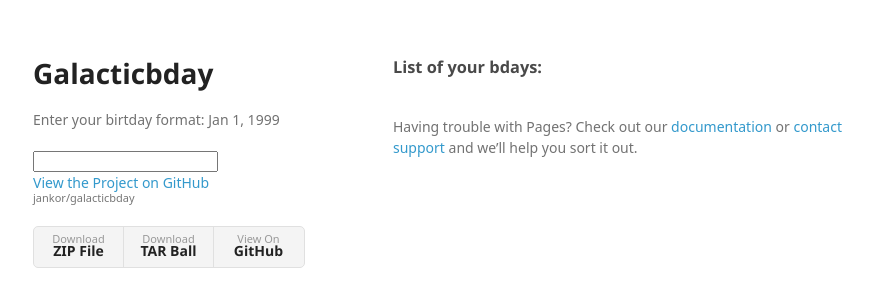
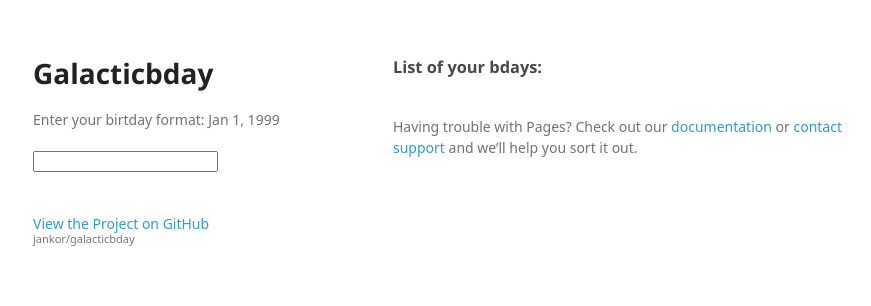
Before and after one commit to jankor/galacticbday, a plain HTML site: page index.html in a window 1280 px wide. Shown: the whole page, without its empty margins (177-1048 px from the left). Drawn offline with Linux system fonts and the light colour scheme; a web font is replaced by a local one.

Commit message:
update checks

```diff
--- a/index.html
+++ b/index.html
@@ -17,15 +17,10 @@
       <header>
         <h1>Galacticbday</h1>
         <p>Enter your birtday format: Jan 1, 1999</p>
-        <input id="birthday" type="text" onkeypress="calcBday()">
-        <p class="view"><a href="https://github.com/jankor/galacticbday">View the Project on GitHub <small>jankor/galacticbday</small></a></p>
+        <input id="birthday" type="text" onKeyUp="calcBday()">
+        <p> </p>
+        <p class="view"><a href="https://github.com/jankor/galacticbday"><br />View the Project on GitHub <small>jankor/galacticbday</small></a></p>
 
-
-        <ul>
-          <li><a href="https://github.com/jankor/galacticbday/zipball/master">Download <strong>ZIP File</strong></a></li>
-          <li><a href="https://github.com/jankor/galacticbday/tarball/master">Download <strong>TAR Ball</strong></a></li>
-          <li><a href="https://github.com/jankor/galacticbday">View On <strong>GitHub</strong></a></li>
-        </ul>
       </header>
       <section>
         <h3>
--- a/javascripts/scale.fix.js
+++ b/javascripts/scale.fix.js
@@ -17,7 +17,7 @@ function gestureStart() {
 }
 function calcBday(e) {
   var birth = Date.parse(document.getElementById("birthday").value);
-  console.log(document.getElementById("birthday").value);
+  console.log(birth);
   if (birth == "Invalid Date") return false;
   var result = "";
   var bday = new Date( birth + 633.7 * 86400000 );
```
